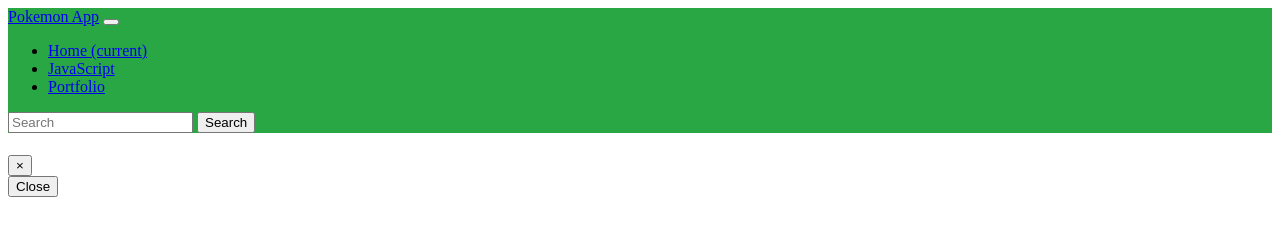
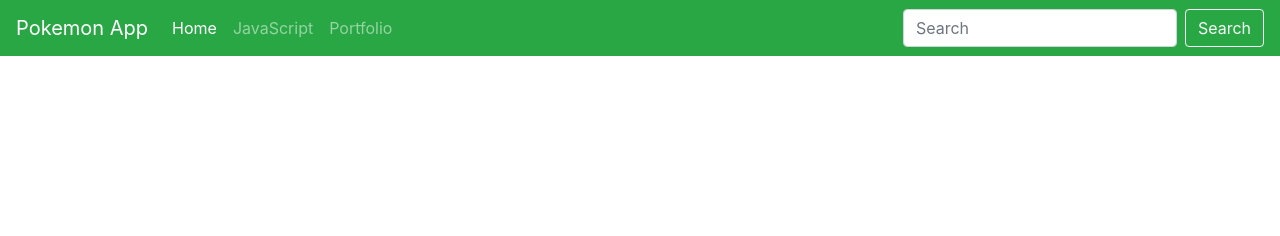
Before and after one commit to joelcmk/Pokemon-jQuery, a plain HTML site: page index.html in a window 1280 px wide. Drawn offline with nearby package versions, Linux system fonts and the light colour scheme; no server answers.

Commit message:
Added bootsrap files

```diff
--- a/index.html
+++ b/index.html
@@ -4,6 +4,7 @@
   <meta charset="utf-8">
   <meta name="viewport" content="width=device-width, initial-scale=1">
   <title>Mini Web App</title>
+  <link rel="stylesheet" href="https://stackpath.bootstrapcdn.com/bootstrap/4.2.1/css/bootstrap.min.css" integrity="sha384-GJzZqFGwb1QTTN6wy59ffF1BuGJpLSa9DkKMp0DgiMDm4iYMj70gZWKYbI706tWS" crossorigin="anonymous">
   <link href="https://fonts.googleapis.com/css?family=Roboto+Mono&display=swap" rel="stylesheet">
   <link rel="stylesheet" type="text/css" href="css/styles.css"/>
 </head>
@@ -58,6 +59,8 @@
 
 <!-- Bootstarp -->
   <script src="js/jquery-3.4.1.min.js"></script>
+  <script src="https://cdnjs.cloudflare.com/ajax/libs/popper.js/1.14.6/umd/popper.min.js" integrity="sha384-wHAiFfRlMFy6i5SRaxvfOCifBUQy1xHdJ/yoi7FRNXMRBu5WHdZYu1hA6ZOblgut" crossorigin="anonymous"></script>
+  <script src="https://stackpath.bootstrapcdn.com/bootstrap/4.2.1/js/bootstrap.min.js" integrity="sha384-B0UglyR+jN6CkvvICOB2joaf5I4l3gm9GU6Hc1og6Ls7i6U/mkkaduKaBhlAXv9k" crossorigin="anonymous"></script>
   <script src="js/scripts.js"></script>
 </body>
 </html>
```
